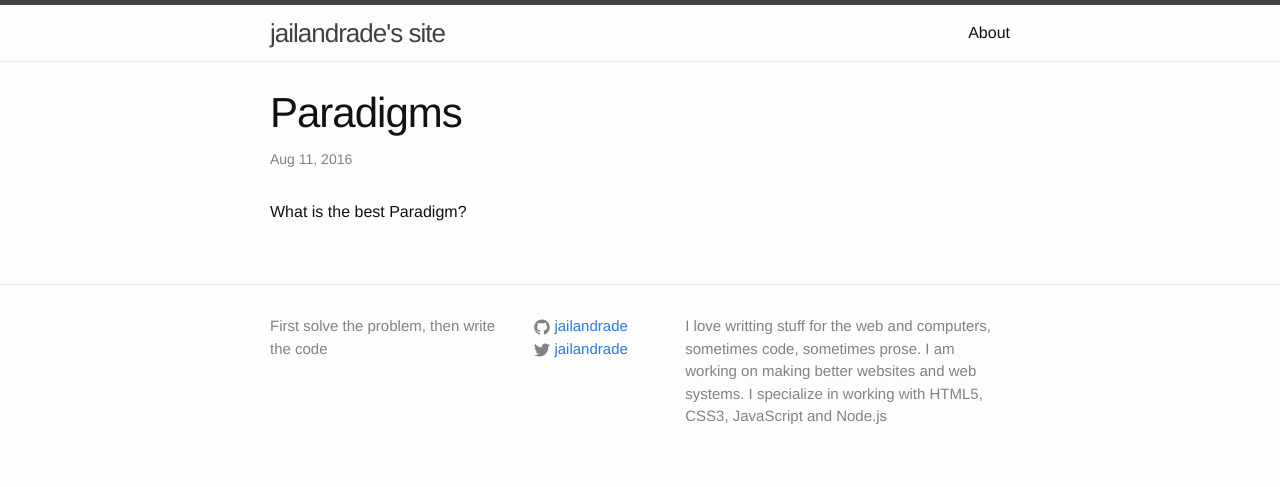
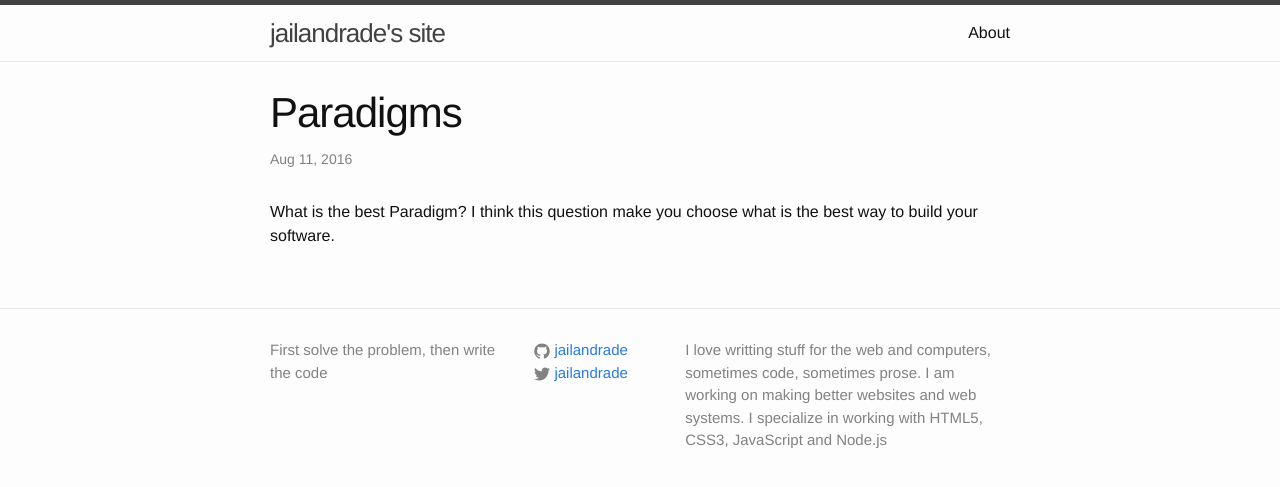
Before and after one commit to jailandrade/jailandrade.github.io, a Jekyll site: the page built from _posts/2016-08-10-paradigms.markdown, in a window 1280 px wide. Shown: the top 487 px of the page. Built offline with Jekyll 4.4.1, drawn with Linux system fonts in a browser that asks for light colours.

Commit message:
update in posts

```diff
--- a/_posts/2016-08-10-paradigms.markdown
+++ b/_posts/2016-08-10-paradigms.markdown
@@ -5,4 +5,4 @@ date:   2016-08-10 23:42:00 -0500
 categories: git
 ---
 
-What is the best Paradigm?
+What is the best Paradigm? I think this question make you choose what is the best way to build your software.
```
Also changed, not shown: _posts/2016-08-11-working-with-vim.markdown (added, +8 -0 lines).
